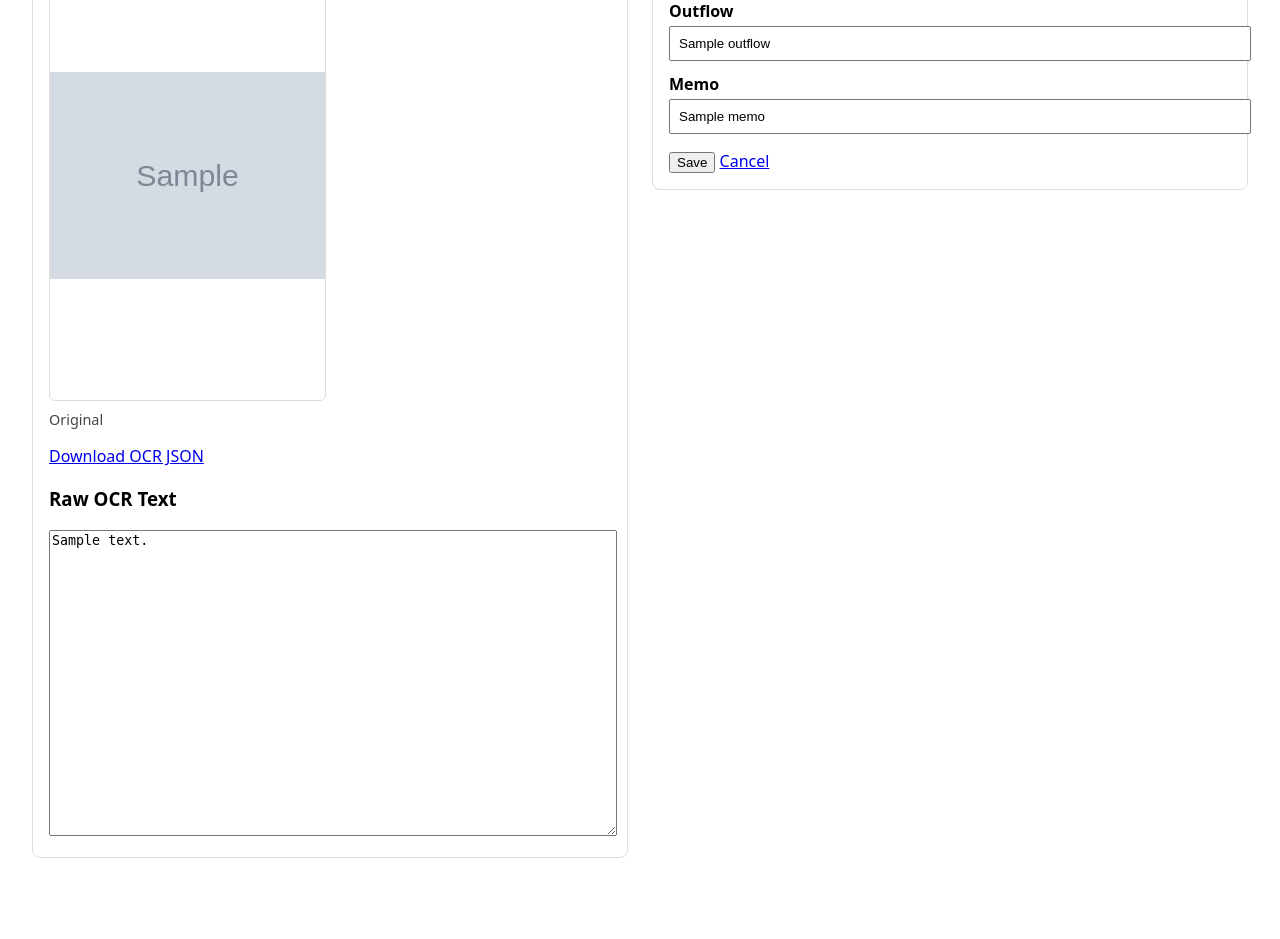
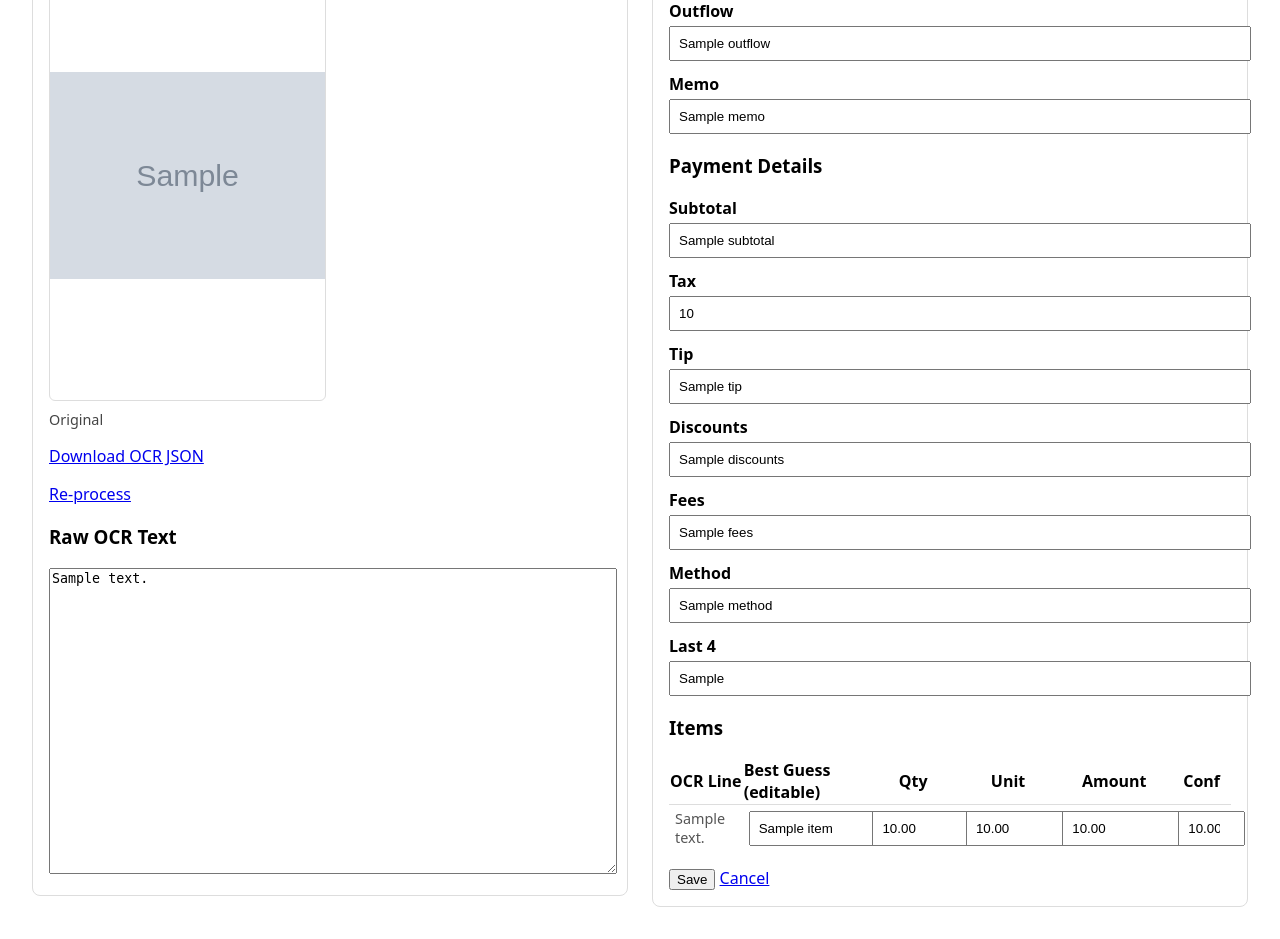
Before and after one commit to PapaBear4/receipt_agent, a FastAPI app: template app/templates/review.html in a window 1280 px wide. Shown: the part 259-1198 px from the top of the page. Before the commit the page ends 1117 px from the top, so only its background shows below. Run offline with FastAPI, Linux system fonts and the light colour scheme; the template is opened without the code that fills it: most values are stand-ins (such as "Sample title", 1, 10 or a date in 2020); grey boxes marked "Sample" are stand-in pictures.

Commit message:
feat: Add payment details and itemized lines to receipt processing and review UI

```diff
--- a/app/main.py
+++ b/app/main.py
@@ -19,7 +19,7 @@ from app.services.jobs import job_manager, Job
 from app.services.db import init_db
 from app.utils.csv_writer import CSVWriter
 from app.utils.date_utils import normalize_date_to_mmddyyyy
-from app.services.db import insert_receipt
+from app.services.db import insert_receipt, insert_line_items, clear_line_items
 
 app = FastAPI(title="Receipt Agent MVP")
 
@@ -569,6 +569,16 @@ async def save_receipt(
     payee: str = Form(...),
     outflow: str = Form(...),
     memo: str = Form(...),
+    # Optional payment fields
+    subtotal: Optional[str] = Form(None),
+    tax: Optional[str] = Form(None),
+    tip: Optional[str] = Form(None),
+    discounts: Optional[str] = Form(None),
+    fees: Optional[str] = Form(None),
+    method: Optional[str] = Form(None),
+    last4: Optional[str] = Form(None),
+    # Items JSON from the form (stringified JSON array)
+    items_json: Optional[str] = Form(None),
 ):
     # Validate
     logger.info("Saving receipt: stored=%s original=%s", stored_filename, original_filename)
@@ -645,7 +655,25 @@ async def save_receipt(
 
     # Persist to DB (best-effort; does not block redirect)
     try:
-        rid = insert_receipt(stored_filename, original_filename, norm_date, amount, payee, memo)
+        payment = {
+            "subtotal": subtotal or 0,
+            "tax": tax or 0,
+            "tip": tip or 0,
+            "discounts": discounts or 0,
+            "fees": fees or 0,
+            "method": (method or "").strip(),
+            "last4": (last4 or "").strip(),
+        }
+        rid = insert_receipt(stored_filename, original_filename, norm_date, amount, payee, memo, payment)
+        # Items
+        if items_json:
+            try:
+                items = json.loads(items_json)
+                clear_line_items(rid)
+                n = insert_line_items(rid, items)
+                logger.info("Saved %d line items to DB for receipt id=%s", n, rid)
+            except Exception:
+                logger.exception("Failed parsing/saving items for receipt id=%s", rid)
         logger.info("Saved receipt to DB: id=%s stored=%s", rid, stored_filename)
     except Exception:
         logger.exception("Failed to save receipt in DB: stored=%s", stored_filename)
--- a/app/templates/jobs.html
+++ b/app/templates/jobs.html
@@ -32,7 +32,7 @@
         <th>Stored</th>
         <th>Status</th>
         <th>Error</th>
-        <th>Action</th>
+  <th>Action</th>
       </tr>
     </thead>
     <tbody>
@@ -45,7 +45,8 @@
         <td>{{ j.error }}</td>
         <td>
           {% if j.review_url %}
-          <a href="{{ j.review_url }}">Review</a>
+            <a href="{{ j.review_url }}">Review</a>
+            · <a href="{{ j.review_url }}&rerun=1" title="Re-run OCR and LLM ignoring cache">Re-process</a>
           {% else %}—{% endif %}
         </td>
       </tr>
--- a/app/templates/processed.html
+++ b/app/templates/processed.html
@@ -24,7 +24,10 @@
         <div class="muted">No overlay</div>
       {% endif %}
       <div style="margin-top:0.5rem; display:flex; gap:0.5rem; align-items:center; flex-wrap:wrap;">
-        {% if it.review_url %}<a href="{{ it.review_url }}">Review</a>{% endif %}
+        {% if it.review_url %}
+          <a href="{{ it.review_url }}">Review</a>
+          <a href="{{ it.review_url }}&rerun=1" title="Re-run OCR and LLM ignoring cache">Re-process</a>
+        {% endif %}
         {% if it.ocr_json_url %}<a href="{{ it.ocr_json_url }}" download>OCR JSON</a>{% endif %}
       </div>
     </div>
--- a/app/templates/review.html
+++ b/app/templates/review.html
@@ -70,6 +70,9 @@
   {% if ocr_json_url %}
   <p><a href="{{ ocr_json_url }}" download>Download OCR JSON</a></p>
   {% endif %}
+  <p>
+    <a href="/review?file={{ stored_filename }}&rerun=1" title="Re-run OCR and LLM ignoring cache">Re-process</a>
+  </p>
       <h3>Raw OCR Text</h3>
       <textarea readonly>{{ raw_text }}</textarea>
       {% if ocr_lines and assoc %}
@@ -101,6 +104,41 @@
           <label for="memo">Memo</label>
           <input id="memo" name="memo" type="text" value="{{ memo }}" required />
         </div>
+        <h3>Payment Details</h3>
+        <div class="field"><label>Subtotal</label><input name="subtotal" type="text" value="{{ payment.subtotal if payment else '' }}" /></div>
+        <div class="field"><label>Tax</label><input name="tax" type="text" value="{{ payment.tax if payment else '' }}" /></div>
+        <div class="field"><label>Tip</label><input name="tip" type="text" value="{{ payment.tip if payment else '' }}" /></div>
+        <div class="field"><label>Discounts</label><input name="discounts" type="text" value="{{ payment.discounts if payment else '' }}" /></div>
+        <div class="field"><label>Fees</label><input name="fees" type="text" value="{{ payment.fees if payment else '' }}" /></div>
+        <div class="field"><label>Method</label><input name="method" type="text" value="{{ payment.method if payment else '' }}" /></div>
+        <div class="field"><label>Last 4</label><input name="last4" type="text" value="{{ payment.last4 if payment else '' }}" /></div>
+
+        <h3>Items</h3>
+        <input type="hidden" name="items_json" id="items_json" />
+        <table style="width:100%; border-collapse: collapse;">
+          <thead>
+            <tr>
+              <th style="border-bottom:1px solid #ddd; text-align:left;">OCR Line</th>
+              <th style="border-bottom:1px solid #ddd; text-align:left;">Best Guess (editable)</th>
+              <th style="border-bottom:1px solid #ddd;">Qty</th>
+              <th style="border-bottom:1px solid #ddd;">Unit</th>
+              <th style="border-bottom:1px solid #ddd;">Amount</th>
+              <th style="border-bottom:1px solid #ddd;">Conf</th>
+            </tr>
+          </thead>
+          <tbody id="items_tbody">
+            {% for it in items %}
+            <tr>
+              <td style="padding:4px 6px; font-size:0.9rem; color:#555;">{{ it.ocr_text }}</td>
+              <td style="padding:4px 6px;"><input type="text" class="it-name" value="{{ it.name }}" style="width:100%" data-line-index="{{ it.line_index }}" data-ocr-text="{{ it.ocr_text }}" /></td>
+              <td style="text-align:center; padding:4px 6px;"><input type="number" class="it-qty" value="{{ '%.2f'|format(it.qty) if it.qty is defined else '' }}" step="0.01" /></td>
+              <td style="text-align:center; padding:4px 6px;"><input type="number" class="it-unit" value="{{ '%.2f'|format(it.unit_price) if it.unit_price is defined else '' }}" step="0.01" /></td>
+              <td style="text-align:center; padding:4px 6px;"><input type="number" class="it-amount" value="{{ '%.2f'|format(it.amount) if it.amount is defined else '' }}" step="0.01" /></td>
+              <td style="text-align:center; padding:4px 6px;"><input type="number" class="it-conf" value="{{ '%.2f'|format(it.confidence) if it.confidence is defined else '' }}" min="0" max="1" step="0.01" /></td>
+            </tr>
+            {% endfor %}
+          </tbody>
+        </table>
         <div class="actions">
           <button type="submit">Save</button>
           <a href="/">Cancel</a>
@@ -116,6 +154,8 @@
       const zoomOut = document.getElementById('zoomOut');
       const toggleOverlay = document.getElementById('toggleOverlay');
       const form = document.getElementById('reviewForm');
+  const itemsBody = document.getElementById('items_tbody');
+  const itemsJson = document.getElementById('items_json');
 
       let scale = 1.0;
       function applyScale() {
@@ -133,8 +173,33 @@
         if (e.key === '[') { scale = clamp(scale / 1.15, 0.5, 5); applyScale(); }
         else if (e.key === ']') { scale = clamp(scale * 1.15, 0.5, 5); applyScale(); }
         else if (e.key.toLowerCase() === 'o' && imgAnnotated && toggleOverlay) { toggleOverlay.checked = !toggleOverlay.checked; imgAnnotated.style.display = toggleOverlay.checked ? '' : 'none'; }
-        else if (e.key === 'Enter' && (e.ctrlKey || e.metaKey)) { if (form) form.submit(); }
+        else if (e.key === 'Enter' && (e.ctrlKey || e.metaKey)) { if (form) form.requestSubmit(); }
       });
+
+      function collectItems() {
+        const rows = itemsBody ? Array.from(itemsBody.querySelectorAll('tr')) : [];
+        return rows.map(r => {
+          const name = r.querySelector('.it-name');
+          const qty = r.querySelector('.it-qty');
+          const unit = r.querySelector('.it-unit');
+          const amount = r.querySelector('.it-amount');
+          const conf = r.querySelector('.it-conf');
+          return {
+            line_index: name ? parseInt(name.getAttribute('data-line-index')||'-1', 10) : -1,
+            ocr_text: name ? (name.getAttribute('data-ocr-text')||'') : '',
+            name: name ? name.value : '',
+            qty: qty && qty.value ? parseFloat(qty.value) : 0,
+            unit_price: unit && unit.value ? parseFloat(unit.value) : 0,
+            amount: amount && amount.value ? parseFloat(amount.value) : 0,
+            confidence: conf && conf.value ? Math.max(0, Math.min(1, parseFloat(conf.value))) : 0,
+          };
+        });
+      }
+      if (form && itemsJson) {
+        form.addEventListener('submit', () => {
+          try { itemsJson.value = JSON.stringify(collectItems()); } catch {}
+        });
+      }
     })();
   </script>
 </body>
```
Also changed, not shown: app/config.py (+10 -0 lines), app/services/db.py (+87 -13 lines), README.md.
